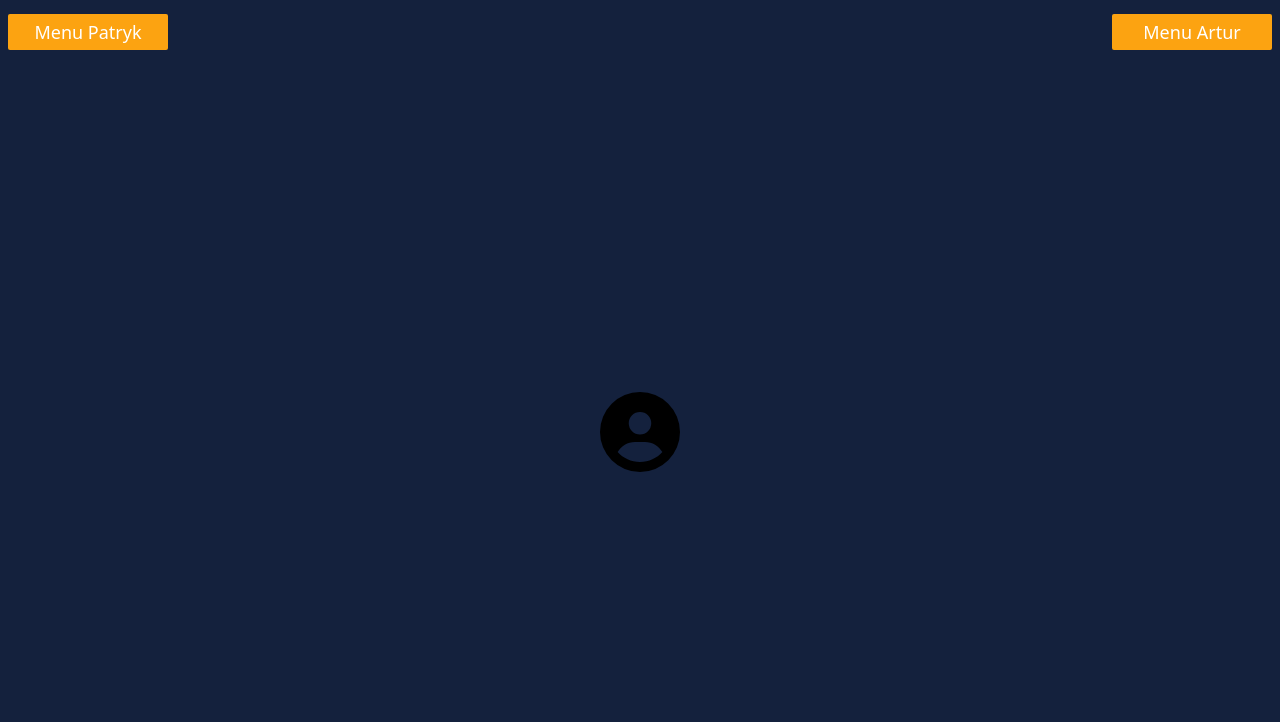
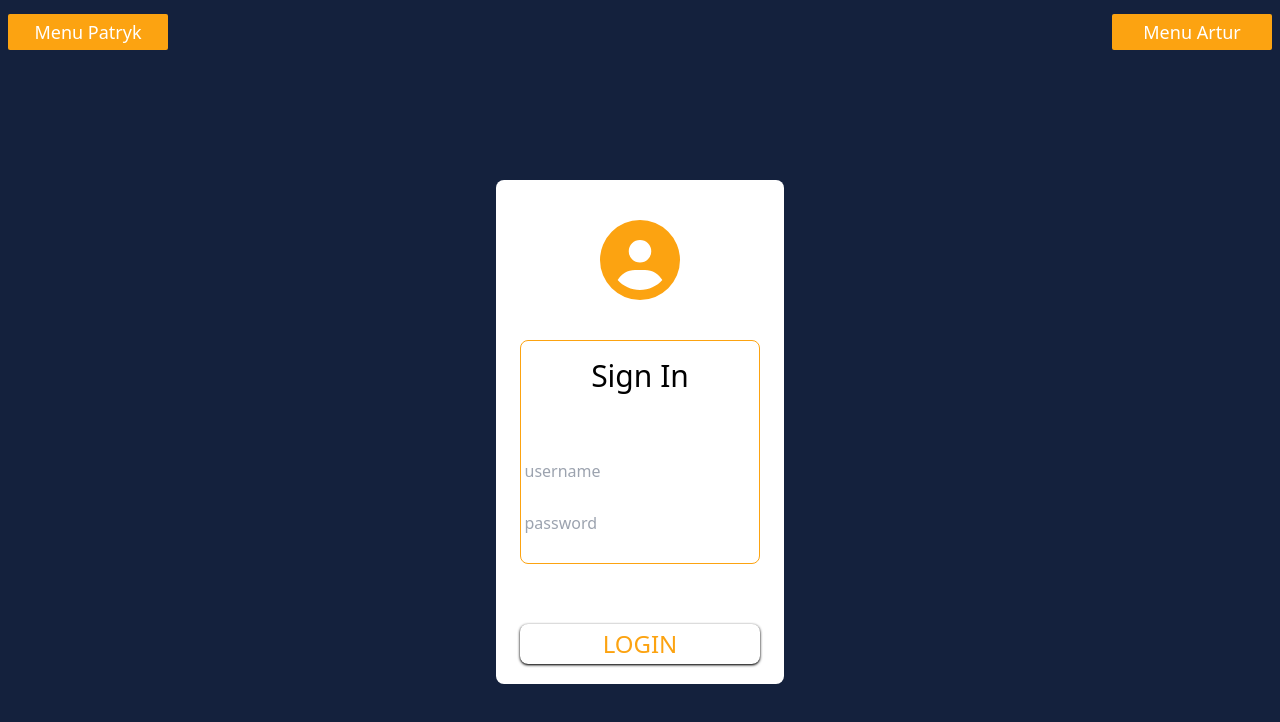
Before and after one commit to 1ChaLLengeR1/project-job-website-vue.js, a Vue app: page / in a window 1280 px wide. Shown: the top 722 px of the page. Built offline with nearby package versions, Linux system fonts and the light colour scheme.

Commit message:
Create LoadingSpinner, ConfigVue, LoginPanel, store + modules

```diff
--- a/src/App.vue
+++ b/src/App.vue
@@ -1,6 +1,6 @@
 <template>
   <main class="w-full h-screen flex-col bg-color-bg">
-    <navigation-panel @open-sliderbar="openSliderBar"></navigation-panel>
+    <navigation-panel v-if="true" @open-sliderbar="openSliderBar"></navigation-panel>
     <div class="w-full flex flex-row relative overflow-hidden">
       <Transition name="slide-fade-left">
         <block-silderbar
@@ -27,7 +27,7 @@
 </template>
 
 <script lang="ts">
-import { defineComponent, reactive } from "vue";
+import { defineComponent, reactive, ref } from "vue";
 import NavigationVue from "./components/Header/Navigation.vue";
 import BlockSliderBar from "./components/Header/BlockSliderBar.vue";
 import ArrayListArtek from "./components/JS/ArrayLinksArtek.js";
@@ -59,6 +59,7 @@ export default defineComponent({
       sildeBars.id = val.id;
       sildeBars.value = val.value;
     };
+
     return { openSliderBar, sildeBars, arrayLinks };
   },
 });
--- /dev/null
+++ b/src/components/JS/ConfigVue.js
@@ -0,0 +1,3 @@
+export default {
+    url_server: 'http://127.0.0.1:8000',
+}
--- /dev/null
+++ b/src/components/JS/fetchData.js
@@ -0,0 +1,37 @@
+export async function fetchData(url, method, headers, body, method_fetch) {
+  let response;
+  try {
+    if (method_fetch === null) {
+      response = await fetch(url, {
+        method: method,
+        headers: headers,
+      });
+    } else if (method_fetch === "body") {
+      response = await fetch(url, {
+        method: method,
+        headers: headers,
+        body: JSON.stringify(body),
+      });
+    } else if (method_fetch === "formData") {
+      response = await fetch(url, {
+        method: method,
+        headers: headers,
+        body: body,
+      });
+    }
+
+    const responseData = await response.json();
+
+    if (!response.ok) {
+      return {
+        error: responseData.detail,
+      };
+    }
+
+    return responseData;
+  } catch (error) {
+    return {
+      error: "Brak połącznia z serverem!",
+    };
+  }
+}
--- /dev/null
+++ b/src/components/utils/LoadingSpinner.vue
@@ -0,0 +1,42 @@
+<template>
+  <div
+    class="w-full h-full fixed top-0 left-0 flex justify-center items-center bg-white opacity-90 p-2"
+  >
+    <button
+      disabled
+      type="button"
+      class="w-80 flex items-center justify-center text-black bg-color-yellow focus:ring-4 focus:ring-blue-300 font-medium rounded-lg text-2xl px-5 py-2.5"
+    >
+      <svg
+        aria-hidden="true"
+        role="status"
+        class="inline w-10 h-10 mr-3 text-black animate-spin"
+        viewBox="0 0 100 101"
+        fill="none"
+        xmlns="http://www.w3.org/2000/svg"
+      >
+        <path
+          d="M100 50.5908C100 78.2051 77.6142 100.591 50 100.591C22.3858 100.591 0 78.2051 0 50.5908C0 22.9766 22.3858 0.59082 50 0.59082C77.6142 0.59082 100 22.9766 100 50.5908ZM9.08144 50.5908C9.08144 73.1895 27.4013 91.5094 50 91.5094C72.5987 91.5094 90.9186 73.1895 90.9186 50.5908C90.9186 27.9921 72.5987 9.67226 50 9.67226C27.4013 9.67226 9.08144 27.9921 9.08144 50.5908Z"
+          fill="#E5E7EB"
+        />
+        <path
+          d="M93.9676 39.0409C96.393 38.4038 97.8624 35.9116 97.0079 33.5539C95.2932 28.8227 92.871 24.3692 89.8167 20.348C85.8452 15.1192 80.8826 10.7238 75.2124 7.41289C69.5422 4.10194 63.2754 1.94025 56.7698 1.05124C51.7666 0.367541 46.6976 0.446843 41.7345 1.27873C39.2613 1.69328 37.813 4.19778 38.4501 6.62326C39.0873 9.04874 41.5694 10.4717 44.0505 10.1071C47.8511 9.54855 51.7191 9.52689 55.5402 10.0491C60.8642 10.7766 65.9928 12.5457 70.6331 15.2552C75.2735 17.9648 79.3347 21.5619 82.5849 25.841C84.9175 28.9121 86.7997 32.2913 88.1811 35.8758C89.083 38.2158 91.5421 39.6781 93.9676 39.0409Z"
+          fill="currentColor"
+        />
+      </svg>
+      ładowanie...
+    </button>
+  </div>
+</template>
+
+<script lang="ts">
+import { defineComponent } from "vue";
+
+export default defineComponent({
+  setup() {
+    return {};
+  },
+});
+</script>
+
+<style scoped></style>
--- a/src/main.ts
+++ b/src/main.ts
@@ -6,9 +6,11 @@ import './assets/tailwind.css'
 import { createApp } from 'vue'
 import App from './App.vue'
 import router from './router'
+import store from './storage/index'
 
 const app = createApp(App)
 
 app.use(router)
+app.use(store)
 
 app.mount('#app')
--- a/src/pages/LoginPanel.vue
+++ b/src/pages/LoginPanel.vue
@@ -1,11 +1,15 @@
 <template>
-  <main class="w-full h-[calc(100vh-64px)] flex justify-center items-center">
-    <div>
-      <div>
+  <main
+    class="w-full h-[calc(100vh-64px)] flex justify-center items-center px-1"
+  >
+    <loading-spinner v-if="loading_spinner"></loading-spinner>
+    <div class="w-72 flex flex-col gap-5 bg-white rounded-lg px-6 py-5">
+      <div class="w-full flex justify-center py-5">
         <svg
           xmlns="http://www.w3.org/2000/svg"
           width="80px"
           height="80px"
+          fill="#FCA311"
           viewBox="0 0 512 512"
         >
           <!--! Font Awesome Free 6.4.2 by @fontawesome - https://fontawesome.com License - https://fontawesome.com/license (Commercial License) Copyright 2023 Fonticons, Inc. -->
@@ -14,16 +18,93 @@
           />
         </svg>
       </div>
+      <div
+        class="w-full h-56 flex flex-col justify-around items-center gap-5 border border-color-yellow rounded-lg"
+      >
+        <h2 class="text-3xl">Sign In</h2>
+        <form class="w-full flex flex-col items-center gap-3 p-1">
+          <input
+            type="text"
+            placeholder="username"
+            v-model="inputs_values.username"
+            class="bg-transparent p-2 rounded-lg outline-none hover:bg-black focus:text-color-yellow focus:bg-black duration-500"
+          />
+          <input
+            type="password"
+            placeholder="password"
+            v-model="inputs_values.password"
+            class="bg-transparent p-2 rounded-lg outline-none hover:bg-black focus:text-color-yellow focus:bg-black duration-500"
+          />
+        </form>
+      </div>
+      <div class="w-full h-5 flex justify-center">
+        <p class="mr-0 p-0 text-red-600">{{ error_information }}</p>
+      </div>
+      <div>
+        <button
+          @click.prevent="signIn()"
+          class="w-full text-2xl py-1 shadow shadow-black text-color-yellow bg-transparent rounded-lg uppercase hover:bg-black duration-500"
+        >
+          Login
+        </button>
+      </div>
     </div>
   </main>
 </template>
 
 <script lang="ts">
-import { defineComponent } from "vue";
+import { defineComponent, reactive, ref } from "vue";
+import { useStore } from "vuex";
+import { fetchData } from "../components/JS/fetchData";
+import LoadingSpinnerVue from "../components/utils/LoadingSpinner.vue";
+import ConfigVue from "../components/JS/ConfigVue";
 
 export default defineComponent({
+  name: "LoginPanel",
+  components: {
+    "loading-spinner": LoadingSpinnerVue,
+  },
   setup() {
-    return {};
+    //values
+    const store = useStore();
+    const config_vue = ref<{ url_server: string }>(ConfigVue);
+    const inputs_values = reactive<{ username: string; password: string }>({
+      username: "",
+      password: "",
+    });
+    const loading_spinner = ref<boolean>(false);
+    const error_information = ref<string>("");
+
+    //functions
+    const signIn = async () => {
+      loading_spinner.value = true;
+
+      const url = `${config_vue.value.url_server}/authentication/login`;
+      const method = "POST";
+      const headers = {
+        "Content-Type": "application/json",
+      };
+      const body = {
+        username: inputs_values.username,
+        password: inputs_values.password,
+      };
+
+      const response = await fetchData(url, method, headers, body, "body");
+      if (!response.ok) {
+        error_information.value = response.error;
+      }
+      loading_spinner.value = false;
+
+      setTimeout(() => {
+        error_information.value = "";
+      }, 4000);
+      store.commit("auth/login", inputs_values);
+      inputs_values.username = "";
+      inputs_values.password = "";
+      console.log(response);
+    };
+
+    return { signIn, inputs_values, loading_spinner, error_information };
   },
 });
 </script>
--- /dev/null
+++ b/src/storage/auth/actions.js
@@ -0,0 +1,3 @@
+export default {
+
+};
--- /dev/null
+++ b/src/storage/auth/getters.js
@@ -0,0 +1,8 @@
+export default{
+    getUser(state){
+        return state.user
+    },
+    getTokens(state){
+        return state.tokens
+    },
+}
--- /dev/null
+++ b/src/storage/auth/index.js
@@ -0,0 +1,22 @@
+import mutations from "./mutations";
+import actions from "./actions";
+import getters from "./getters";
+
+export default {
+  namespaced: true,
+  state() {
+    return {
+      user: {
+        id: "",
+        username: "",
+      },
+      tokens: {
+        access_token: "",
+        refresh_token: "",
+      },
+    };
+  },
+  actions:actions,
+  mutations:mutations,
+  getters:getters
+};
--- /dev/null
+++ b/src/storage/auth/mutations.js
@@ -0,0 +1,12 @@
+export default {
+  login(state, payload) {
+    state.user = {
+      id: payload.id,
+      username: payload.username,
+    };
+    state.tokens = {
+      access_token: payload.access_token,
+      refresh_token: payload.refresh_token,
+    };
+  },
+};
--- /dev/null
+++ b/src/storage/index.ts
@@ -0,0 +1,10 @@
+import { createStore } from "vuex";
+import auth from "./auth/index.js";
+
+const store = createStore({
+  modules: {
+    auth: auth,
+  },
+});
+
+export default store;
```
Also changed, not shown: 2 other files (tests, documents, lock files or other folders).
